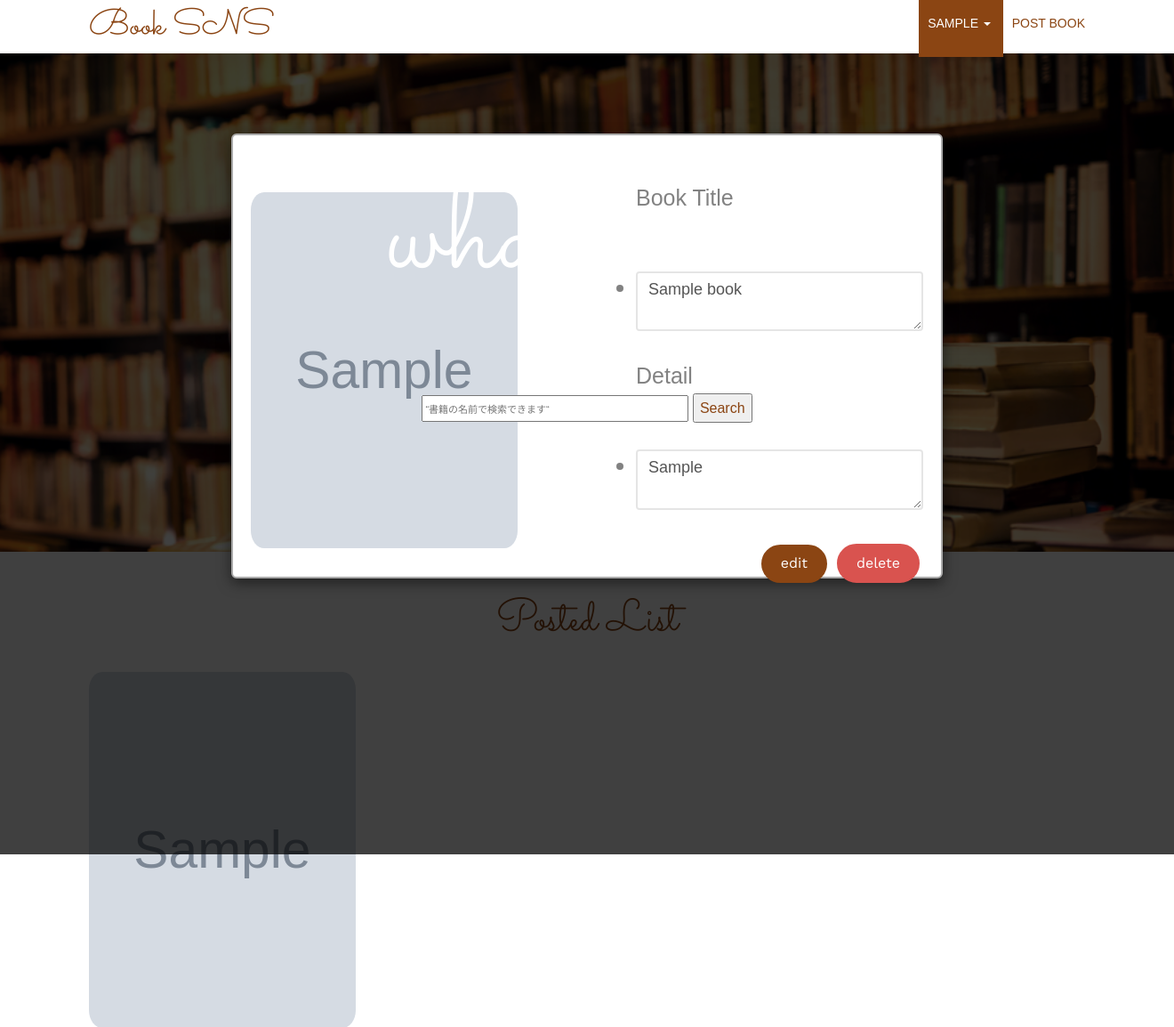
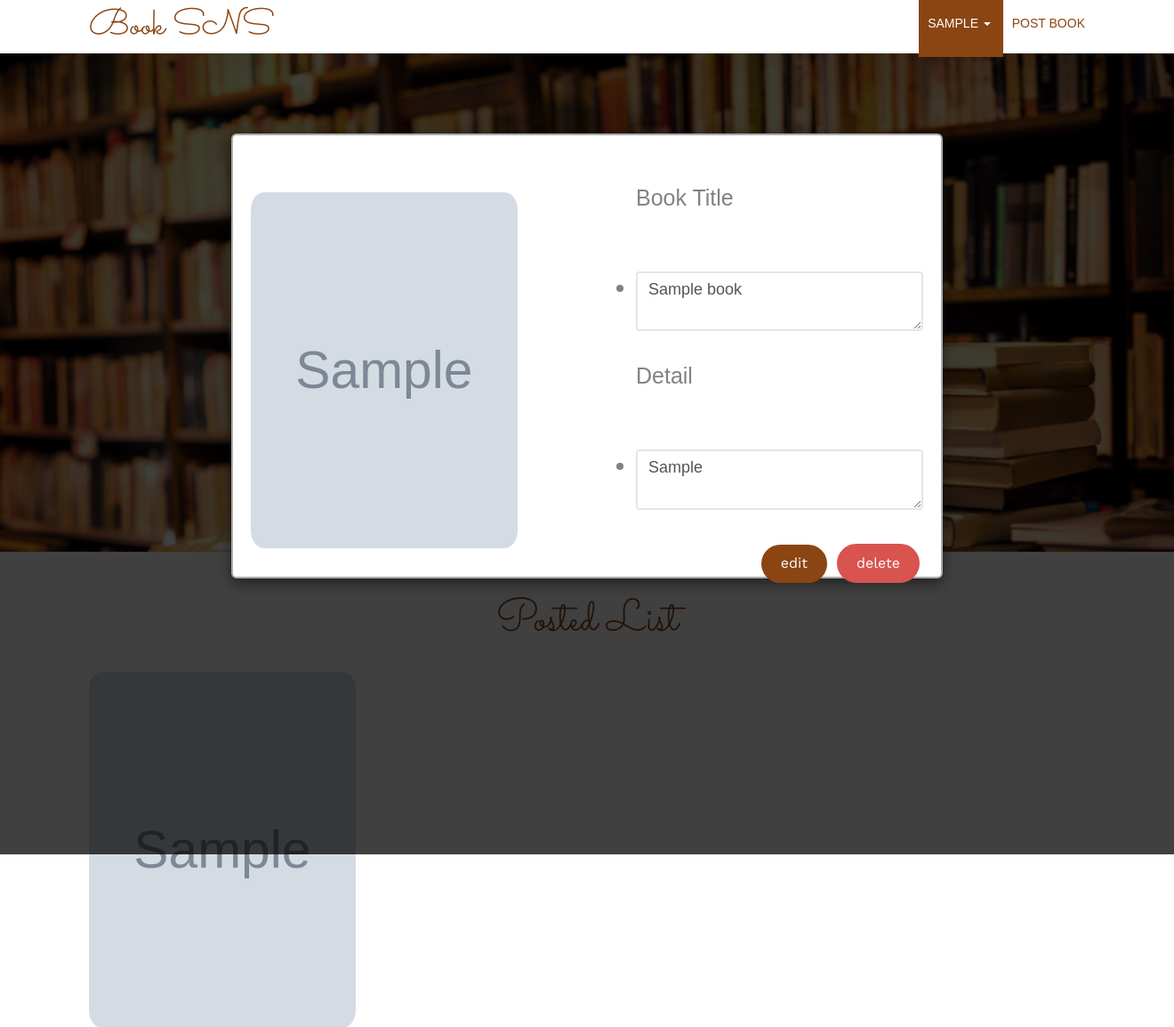
Before and after one commit to yasa83/BookSNS, a PHP site: page /home.php in a window 1320 px wide, after a click that opens the changed part; the page is wider, and only the part inside the window is pictured. Shown: the top 1154 px of that part at 89% size. Run offline with PHP 8.4, Linux system fonts and the light colour scheme; the visitor is signed in with stand-in values (Sample User, id 1); tables that the repository leaves empty or names only in its code hold one stand-in row (values such as "Sample post"); grey boxes marked "Sample" are stand-in pictures; some web fonts are replaced.

Commit message:
モーダルの重なりを修正

```diff
--- a/assets/css/style.css
+++ b/assets/css/style.css
@@ -1872,7 +1872,7 @@ form label {
 .modal-content {
     position:fixed;
     display:none;
-    z-index:2;
+    z-index:10;
     width:50%;
     margin:0;
     padding:10px 20px;
--- a/home.php
+++ b/home.php
@@ -130,12 +130,12 @@ while (1) {
                         <div class="display-tc animate-box" data-animate-effect="fadeIn">
                             <h1>what book</h1>
                             <h2>do you search?</h2>
-                            <form method="GET" action="" class="navbar-form navbar-center" role="search">
-                                <div class=“input-group”>
-                                <input type=“text” name="search_word" placeholder=“書籍の名前で検索できます“ style="width:300px; height: 30px;">
-                                <span class=“input-group-btn”>
+                            <form method="GET" action="home.php" class="navbar-form navbar-center" role="search">
+                                <div class="input_group">
+                                    <input type=“text” name="search_word" placeholder=“書籍の名前で検索できます“ style="width:300px; height: 30px;">
+                                    <span class=“input-group-btn”>
                                     <button class=“btn"  style="color: saddlebrown;">Search</button>
-                                </span>
+                                    </span>
                                 </div>
                             </form>
                         </div>
```
Also changed, not shown: book_image/201809090900059.jpeg (added).
